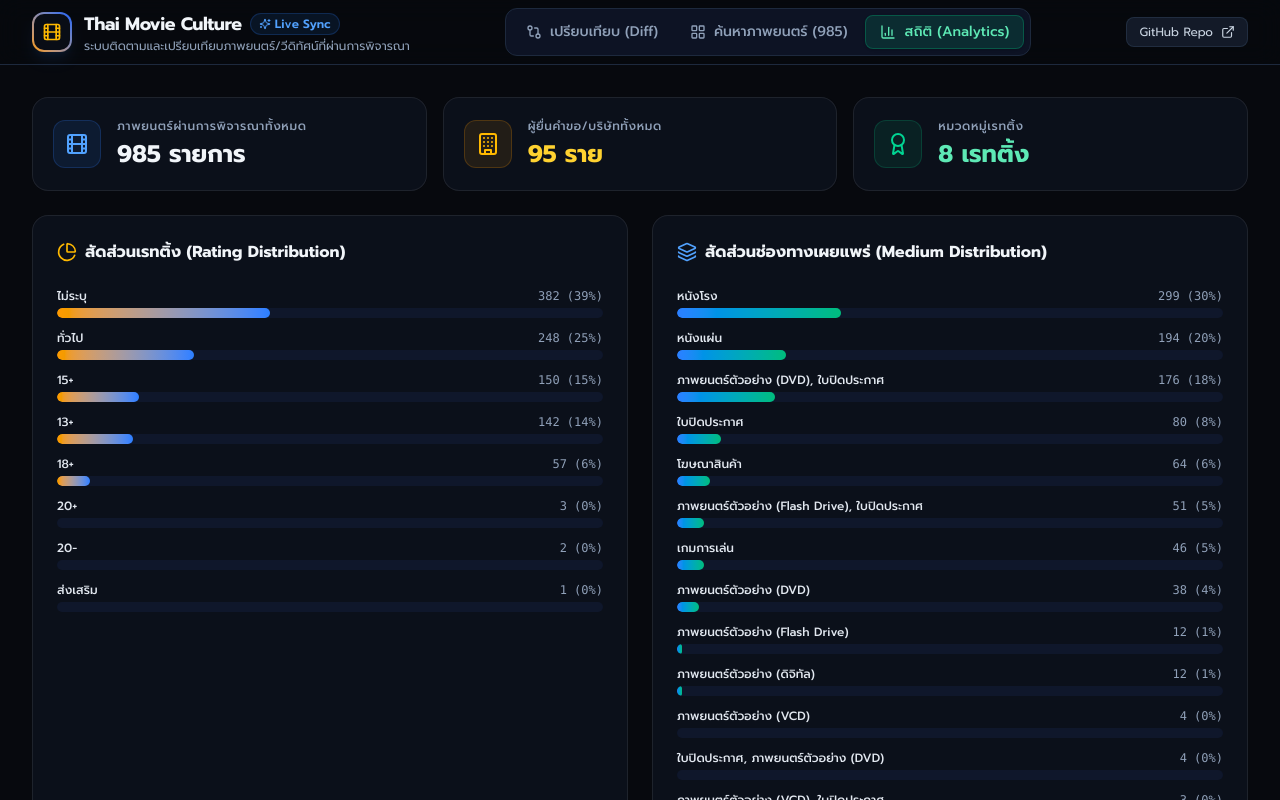
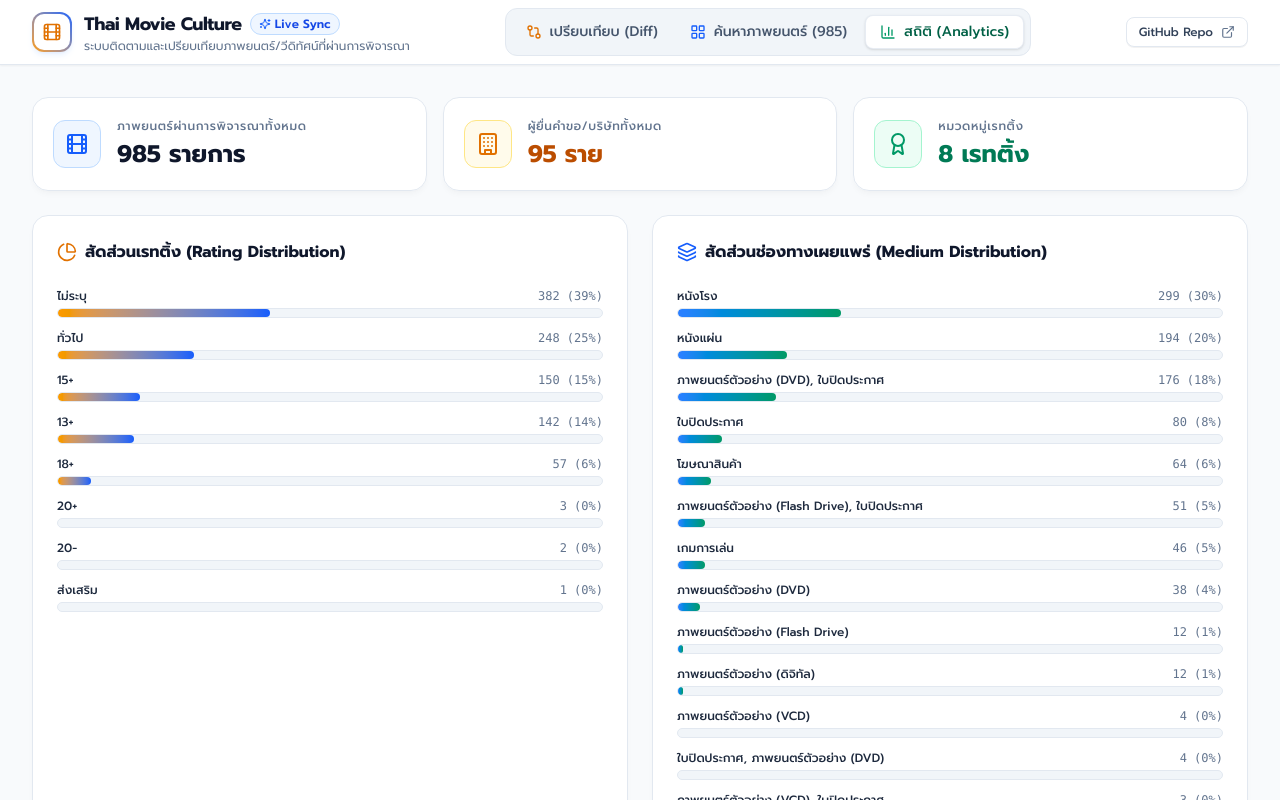
Before and after one commit to iamprompt/thai-movie-culture, a React (Vite) app in the folder web/: page / in a window 1280 px wide. Both pictures are taken after a click on the button "สถิติ (Analytics)". Shown: the top 800 px of the page. Built offline with nearby package versions, Linux system fonts and the light colour scheme; no server answers; the HTML template or start-up script is replaced by a standard one.

Commit message:
style(web): switch web application theme to clean light theme

```diff
--- a/web/src/App.tsx
+++ b/web/src/App.tsx
@@ -73,7 +73,7 @@ export const App: React.FC = () => {
   }, [selectedOldSha, selectedNewSha, commits]);
 
   return (
-    <div className="min-h-screen bg-[#07090e] text-slate-100 flex flex-col">
+    <div className="min-h-screen bg-slate-50 text-slate-900 flex flex-col">
       {/* Header Navbar */}
       <Navbar
         activeTab={activeTab}
@@ -115,7 +115,7 @@ export const App: React.FC = () => {
       />
 
       {/* Footer */}
-      <footer className="border-t border-slate-900 bg-[#05070a] py-6 text-center text-xs text-slate-500">
+      <footer className="border-t border-slate-200 bg-white py-6 text-center text-xs text-slate-500">
         <div className="max-w-7xl mx-auto px-4">
           <p>
             © {new Date().getFullYear()} Thai Approved Movie & Video Catalog Scraper • Data automatically synced from culture.go.th
--- a/web/src/components/AnalyticsView.tsx
+++ b/web/src/components/AnalyticsView.tsx
@@ -43,43 +43,43 @@ export const AnalyticsView: React.FC<AnalyticsViewProps> = ({ movies }) => {
     <div className="space-y-6">
       {/* Top Stat Cards */}
       <div className="grid grid-cols-1 sm:grid-cols-3 gap-4">
-        <div className="glass-panel p-5 rounded-2xl border border-slate-800 flex items-center space-x-4">
-          <div className="w-12 h-12 rounded-xl bg-blue-500/10 border border-blue-500/20 flex items-center justify-center text-blue-400">
+        <div className="glass-panel p-5 rounded-2xl border border-slate-200 bg-white flex items-center space-x-4 shadow-sm">
+          <div className="w-12 h-12 rounded-xl bg-blue-50 border border-blue-200 flex items-center justify-center text-blue-600">
             <Film className="w-6 h-6" />
           </div>
           <div>
-            <p className="text-xs font-medium text-slate-400 uppercase tracking-wider">
+            <p className="text-xs font-medium text-slate-500 uppercase tracking-wider">
               ภาพยนตร์ผ่านการพิจารณาทั้งหมด
             </p>
-            <p className="text-2xl font-black text-slate-100 mt-1">
+            <p className="text-2xl font-black text-slate-900 mt-1">
               {totalCount.toLocaleString()} รายการ
             </p>
           </div>
         </div>
 
-        <div className="glass-panel p-5 rounded-2xl border border-slate-800 flex items-center space-x-4">
-          <div className="w-12 h-12 rounded-xl bg-amber-500/10 border border-amber-500/20 flex items-center justify-center text-amber-400">
+        <div className="glass-panel p-5 rounded-2xl border border-slate-200 bg-white flex items-center space-x-4 shadow-sm">
+          <div className="w-12 h-12 rounded-xl bg-amber-50 border border-amber-200 flex items-center justify-center text-amber-600">
             <Building className="w-6 h-6" />
           </div>
           <div>
-            <p className="text-xs font-medium text-slate-400 uppercase tracking-wider">
+            <p className="text-xs font-medium text-slate-500 uppercase tracking-wider">
               ผู้ยื่นคำขอ/บริษัททั้งหมด
             </p>
-            <p className="text-2xl font-black text-amber-300 mt-1">
+            <p className="text-2xl font-black text-amber-700 mt-1">
               {new Set(movies.map((m) => m.applicant)).size.toLocaleString()} ราย
             </p>
           </div>
         </div>
 
-        <div className="glass-panel p-5 rounded-2xl border border-slate-800 flex items-center space-x-4">
-          <div className="w-12 h-12 rounded-xl bg-emerald-500/10 border border-emerald-500/20 flex items-center justify-center text-emerald-400">
+        <div className="glass-panel p-5 rounded-2xl border border-slate-200 bg-white flex items-center space-x-4 shadow-sm">
+          <div className="w-12 h-12 rounded-xl bg-emerald-50 border border-emerald-200 flex items-center justify-center text-emerald-600">
             <Award className="w-6 h-6" />
           </div>
           <div>
-            <p className="text-xs font-medium text-slate-400 uppercase tracking-wider">
+            <p className="text-xs font-medium text-slate-500 uppercase tracking-wider">
               หมวดหมู่เรทติ้ง
             </p>
-            <p className="text-2xl font-black text-emerald-300 mt-1">
+            <p className="text-2xl font-black text-emerald-700 mt-1">
               {ratingCounts.length} เรทติ้ง
             </p>
           </div>
@@ -89,9 +89,9 @@ export const AnalyticsView: React.FC<AnalyticsViewProps> = ({ movies }) => {
       {/* Grid Charts Section */}
       <div className="grid grid-cols-1 md:grid-cols-2 gap-6">
         {/* Rating Breakdown */}
-        <div className="glass-panel p-6 rounded-2xl border border-slate-800 space-y-4">
-          <h3 className="text-base font-bold text-slate-100 flex items-center space-x-2">
-            <PieChart className="w-5 h-5 text-amber-400" />
+        <div className="glass-panel p-6 rounded-2xl border border-slate-200 bg-white space-y-4 shadow-sm">
+          <h3 className="text-base font-bold text-slate-900 flex items-center space-x-2">
+            <PieChart className="w-5 h-5 text-amber-600" />
             <span>สัดส่วนเรทติ้ง (Rating Distribution)</span>
           </h3>
 
@@ -101,14 +101,14 @@ export const AnalyticsView: React.FC<AnalyticsViewProps> = ({ movies }) => {
               return (
                 <div key={rating} className="space-y-1">
                   <div className="flex items-center justify-between text-xs">
-                    <span className="font-medium text-slate-200">{rating}</span>
-                    <span className="text-slate-400 font-mono">
+                    <span className="font-medium text-slate-800">{rating}</span>
+                    <span className="text-slate-500 font-mono">
                       {count} ({pct}%)
                     </span>
                   </div>
-                  <div className="w-full h-2.5 bg-slate-900 rounded-full overflow-hidden">
+                  <div className="w-full h-2.5 bg-slate-100 rounded-full overflow-hidden border border-slate-200">
                     <div
-                      className="h-full bg-gradient-to-r from-amber-500 to-blue-500 rounded-full transition-all duration-500"
+                      className="h-full bg-gradient-to-r from-amber-500 to-blue-600 rounded-full transition-all duration-500"
                       style={{ width: `${pct}%` }}
                     ></div>
                   </div>
@@ -119,9 +119,9 @@ export const AnalyticsView: React.FC<AnalyticsViewProps> = ({ movies }) => {
         </div>
 
         {/* Medium Breakdown */}
-        <div className="glass-panel p-6 rounded-2xl border border-slate-800 space-y-4">
-          <h3 className="text-base font-bold text-slate-100 flex items-center space-x-2">
-            <Layers className="w-5 h-5 text-blue-400" />
+        <div className="glass-panel p-6 rounded-2xl border border-slate-200 bg-white space-y-4 shadow-sm">
+          <h3 className="text-base font-bold text-slate-900 flex items-center space-x-2">
+            <Layers className="w-5 h-5 text-blue-600" />
             <span>สัดส่วนช่องทางเผยแพร่ (Medium Distribution)</span>
           </h3>
 
@@ -131,14 +131,14 @@ export const AnalyticsView: React.FC<AnalyticsViewProps> = ({ movies }) => {
               return (
                 <div key={remark} className="space-y-1">
                   <div className="flex items-center justify-between text-xs">
-                    <span className="font-medium text-slate-200">{remark}</span>
-                    <span className="text-slate-400 font-mono">
+                    <span className="font-medium text-slate-800">{remark}</span>
+                    <span className="text-slate-500 font-mono">
                       {count} ({pct}%)
                     </span>
                   </div>
-                  <div className="w-full h-2.5 bg-slate-900 rounded-full overflow-hidden">
+                  <div className="w-full h-2.5 bg-slate-100 rounded-full overflow-hidden border border-slate-200">
                     <div
-                      className="h-full bg-gradient-to-r from-blue-500 to-emerald-500 rounded-full transition-all duration-500"
+                      className="h-full bg-gradient-to-r from-blue-500 to-emerald-600 rounded-full transition-all duration-500"
                       style={{ width: `${pct}%` }}
                     ></div>
                   </div>
@@ -150,9 +150,9 @@ export const AnalyticsView: React.FC<AnalyticsViewProps> = ({ movies }) => {
       </div>
 
       {/* Top Applicants Leaderboard */}
-      <div className="glass-panel p-6 rounded-2xl border border-slate-800 space-y-4">
-        <h3 className="text-base font-bold text-slate-100 flex items-center space-x-2">
-          <Building className="w-5 h-5 text-cyan-400" />
+      <div className="glass-panel p-6 rounded-2xl border border-slate-200 bg-white space-y-4 shadow-sm">
+        <h3 className="text-base font-bold text-slate-900 flex items-center space-x-2">
+          <Building className="w-5 h-5 text-cyan-600" />
           <span>ผู้ยื่นขออนุญาตสูงสุด (Top Applicants)</span>
         </h3>
 
@@ -160,17 +160,17 @@ export const AnalyticsView: React.FC<AnalyticsViewProps> = ({ movies }) => {
           {topApplicants.map(([applicant, count], idx) => (
             <div
               key={applicant}
-              className="flex items-center justify-between p-3 bg-slate-900/70 rounded-xl border border-slate-800/80"
+              className="flex items-center justify-between p-3 bg-slate-50 rounded-xl border border-slate-200"
             >
               <div className="flex items-center space-x-3 overflow-hidden">
-                <span className="w-6 h-6 rounded-full bg-slate-800 text-xs font-bold text-amber-400 flex items-center justify-center shrink-0">
+                <span className="w-6 h-6 rounded-full bg-slate-200 text-xs font-bold text-amber-700 flex items-center justify-center shrink-0">
                   {idx + 1}
                 </span>
-                <span className="text-xs font-semibold text-slate-200 truncate">
+                <span className="text-xs font-semibold text-slate-800 truncate">
                   {applicant}
                 </span>
               </div>
-              <span className="text-xs font-bold text-cyan-400 bg-cyan-500/10 border border-cyan-500/20 px-2.5 py-1 rounded-lg shrink-0">
+              <span className="text-xs font-bold text-cyan-700 bg-cyan-50 border border-cyan-200 px-2.5 py-1 rounded-lg shrink-0">
                 {count} เรื่อง
               </span>
             </div>
--- a/web/src/components/Navbar.tsx
+++ b/web/src/components/Navbar.tsx
@@ -13,42 +13,42 @@ export const Navbar: React.FC<NavbarProps> = ({
   totalCount,
 }) => {
   return (
-    <header className="sticky top-0 z-50 border-b border-slate-800 bg-[#07090e]/85 backdrop-blur-md">
+    <header className="sticky top-0 z-50 border-b border-slate-200 bg-white/90 backdrop-blur-md shadow-xs">
       <div className="max-w-7xl mx-auto px-4 sm:px-6 lg:px-8">
         <div className="flex items-center justify-between h-16">
           {/* Logo & Title */}
           <div className="flex items-center space-x-3">
-            <div className="w-10 h-10 rounded-xl bg-gradient-to-tr from-amber-500 to-blue-600 p-0.5 shadow-lg shadow-blue-500/10 flex items-center justify-center">
-              <div className="w-full h-full bg-[#090d16] rounded-[10px] flex items-center justify-center">
-                <Film className="w-5 h-5 text-amber-400" />
+            <div className="w-10 h-10 rounded-xl bg-gradient-to-tr from-amber-500 to-blue-600 p-0.5 shadow-md shadow-blue-500/10 flex items-center justify-center">
+              <div className="w-full h-full bg-white rounded-[10px] flex items-center justify-center">
+                <Film className="w-5 h-5 text-amber-600" />
               </div>
             </div>
             <div>
               <div className="flex items-center space-x-2">
-                <h1 className="text-lg font-bold text-slate-100 tracking-tight">
+                <h1 className="text-lg font-bold text-slate-900 tracking-tight">
                   Thai Movie Culture
                 </h1>
-                <span className="px-2 py-0.5 text-xs font-semibold rounded-full bg-blue-500/10 text-blue-400 border border-blue-500/20 flex items-center gap-1">
-                  <Sparkles className="w-3 h-3" /> Live Sync
+                <span className="px-2 py-0.5 text-xs font-semibold rounded-full bg-blue-50 text-blue-700 border border-blue-200 flex items-center gap-1">
+                  <Sparkles className="w-3 h-3 text-blue-600" /> Live Sync
                 </span>
               </div>
-              <p className="text-xs text-slate-400">
+              <p className="text-xs text-slate-500">
                 ระบบติดตามและเปรียบเทียบภาพยนตร์/วีดิทัศน์ที่ผ่านการพิจารณา
               </p>
             </div>
           </div>
 
           {/* Navigation Tabs */}
-          <nav className="flex items-center space-x-1 bg-slate-900/80 p-1.5 rounded-xl border border-slate-800">
+          <nav className="flex items-center space-x-1 bg-slate-100 p-1.5 rounded-xl border border-slate-200">
             <button
               onClick={() => setActiveTab("diff")}
               className={`flex items-center space-x-2 px-3.5 py-1.5 text-sm font-medium rounded-lg transition-all ${
                 activeTab === "diff"
-                  ? "bg-amber-500/15 text-amber-300 border border-amber-500/30 shadow-sm"
-                  : "text-slate-400 hover:text-slate-200 hover:bg-slate-800/50"
+                  ? "bg-white text-amber-800 shadow-sm border border-slate-200/80"
+                  : "text-slate-600 hover:text-slate-900 hover:bg-slate-200/50"
               }`}
             >
-              <GitCompare className="w-4 h-4" />
+              <GitCompare className="w-4 h-4 text-amber-600" />
               <span>เปรียบเทียบ (Diff)</span>
             </button>
 
@@ -56,11 +56,11 @@ export const Navbar: React.FC<NavbarProps> = ({
               onClick={() => setActiveTab("catalog")}
               className={`flex items-center space-x-2 px-3.5 py-1.5 text-sm font-medium rounded-lg transition-all ${
                 activeTab === "catalog"
-                  ? "bg-blue-500/15 text-blue-300 border border-blue-500/30 shadow-sm"
-                  : "text-slate-400 hover:text-slate-200 hover:bg-slate-800/50"
+                  ? "bg-white text-blue-800 shadow-sm border border-slate-200/80"
+                  : "text-slate-600 hover:text-slate-900 hover:bg-slate-200/50"
               }`}
             >
-              <LayoutGrid className="w-4 h-4" />
+              <LayoutGrid className="w-4 h-4 text-blue-600" />
               <span>ค้นหาภาพยนตร์ ({totalCount})</span>
             </button>
 
@@ -68,11 +68,11 @@ export const Navbar: React.FC<NavbarProps> = ({
               onClick={() => setActiveTab("analytics")}
               className={`flex items-center space-x-2 px-3.5 py-1.5 text-sm font-medium rounded-lg transition-all ${
                 activeTab === "analytics"
-                  ? "bg-emerald-500/15 text-emerald-300 border border-emerald-500/30 shadow-sm"
-                  : "text-slate-400 hover:text-slate-200 hover:bg-slate-800/50"
+                  ? "bg-white text-emerald-800 shadow-sm border border-slate-200/80"
+                  : "text-slate-600 hover:text-slate-900 hover:bg-slate-200/50"
               }`}
             >
-              <BarChart3 className="w-4 h-4" />
+              <BarChart3 className="w-4 h-4 text-emerald-600" />
               <span>สถิติ (Analytics)</span>
             </button>
           </nav>
@@ -83,10 +83,10 @@ export const Navbar: React.FC<NavbarProps> = ({
               href="https://github.com/iamprompt/thai-movie-culture"
               target="_blank"
               rel="noopener noreferrer"
-              className="flex items-center space-x-2 text-xs text-slate-300 hover:text-white bg-slate-800/60 hover:bg-slate-800 px-3 py-1.5 rounded-lg border border-slate-700/50 transition-all"
+              className="flex items-center space-x-2 text-xs font-medium text-slate-700 hover:text-slate-900 bg-white hover:bg-slate-100 px-3 py-1.5 rounded-lg border border-slate-200 shadow-2xs transition-all"
             >
               <span>GitHub Repo</span>
-              <ExternalLink className="w-3.5 h-3.5" />
+              <ExternalLink className="w-3.5 h-3.5 text-slate-500" />
             </a>
           </div>
         </div>
--- a/web/src/index.css
+++ b/web/src/index.css
@@ -2,61 +2,62 @@
 
 @layer base {
   :root {
-    --color-background: #07090e;
-    --color-surface: #0e131f;
-    --color-surface-hover: #151c2e;
-    --color-border: #1e293b;
-    --color-primary: #3b82f6;
+    --color-background: #f8fafc;
+    --color-surface: #ffffff;
+    --color-surface-hover: #f1f5f9;
+    --color-border: #e2e8f0;
+    --color-primary: #2563eb;
   }
 }
 
 body {
   background-color: var(--color-background);
-  color: #f1f5f9;
+  color: #0f172a;
   font-family: 'Prompt', 'Inter', system-ui, -apple-system, sans-serif;
   overflow-x: hidden;
 }
 
-/* Custom Scrollbars */
+/* Custom Scrollbars for Light Theme */
 ::-webkit-scrollbar {
   width: 8px;
   height: 8px;
 }
 ::-webkit-scrollbar-track {
-  background: #090d16;
+  background: #f1f5f9;
 }
 ::-webkit-scrollbar-thumb {
-  background: #1e293b;
+  background: #cbd5e1;
   border-radius: 4px;
 }
 ::-webkit-scrollbar-thumb:hover {
-  background: #334155;
+  background: #94a3b8;
 }
 
-/* Glassmorphic card styling */
+/* Glassmorphic card styling - Light Mode */
 .glass-panel {
-  background: rgba(14, 19, 31, 0.75);
+  background: rgba(255, 255, 255, 0.9);
   backdrop-filter: blur(12px);
   -webkit-backdrop-filter: blur(12px);
-  border: 1px solid rgba(255, 255, 255, 0.08);
+  border: 1px solid #e2e8f0;
+  box-shadow: 0 4px 6px -1px rgba(0, 0, 0, 0.03), 0 2px 4px -1px rgba(0, 0, 0, 0.02);
 }
 
 .glass-panel-hover {
   transition: all 0.25s ease-in-out;
 }
 .glass-panel-hover:hover {
-  background: rgba(21, 28, 46, 0.85);
-  border-color: rgba(59, 130, 246, 0.3);
-  box-shadow: 0 10px 25px -5px rgba(0, 0, 0, 0.5), 0 0 15px rgba(59, 130, 246, 0.15);
+  background: #ffffff;
+  border-color: #cbd5e1;
+  box-shadow: 0 10px 25px -5px rgba(0, 0, 0, 0.08), 0 0 15px rgba(37, 99, 235, 0.1);
 }
 
 /* Glowing accent effects */
 .glow-gold {
-  box-shadow: 0 0 20px rgba(245, 158, 11, 0.25);
+  box-shadow: 0 0 20px rgba(217, 119, 6, 0.15);
 }
 .glow-blue {
-  box-shadow: 0 0 20px rgba(59, 130, 246, 0.25);
+  box-shadow: 0 0 20px rgba(37, 99, 235, 0.15);
 }
 .glow-emerald {
-  box-shadow: 0 0 20px rgba(16, 185, 129, 0.25);
+  box-shadow: 0 0 20px rgba(16, 185, 129, 0.15);
 }
```
Also changed, not shown: web/index.html (+2 -2 lines), web/src/components/CatalogExplorer.tsx (+40 -40 lines), web/src/components/DiffViewer.tsx (+56 -56 lines), web/src/components/MovieDetailModal.tsx (+34 -34 lines).
